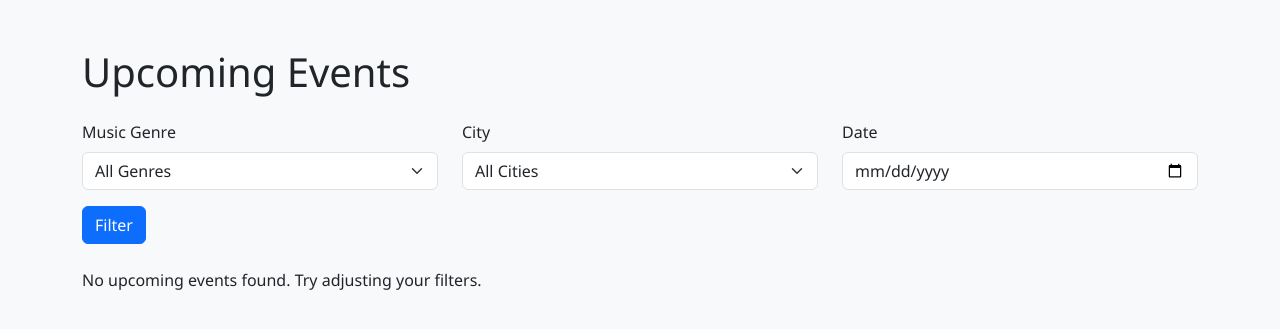
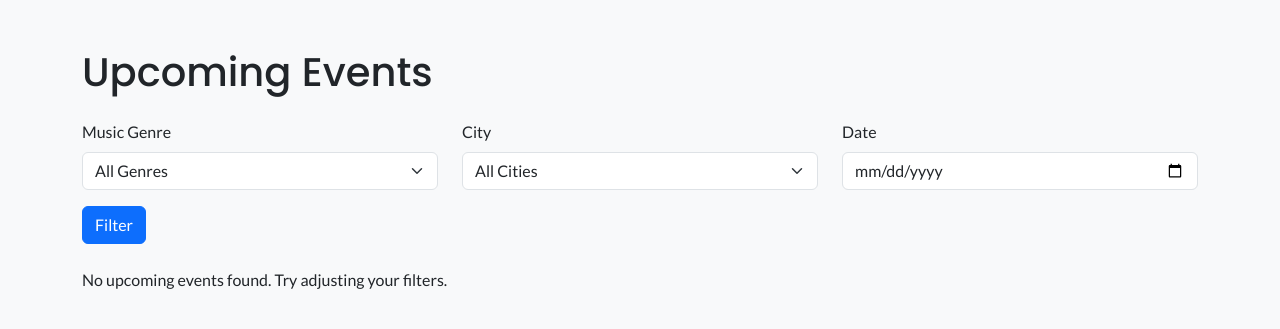
Before and after one commit to mahmudurmahid/individual-full-stack-project, a Django app: page /events/ in a window 1280 px wide. Shown: the top 329 px of the page. Run offline with Django 4.2, Linux system fonts and the light colour scheme; data that the repository does not hold is empty.

Commit message:
tester css file

```diff
--- a/static/css/style.css
+++ b/static/css/style.css
@@ -1,6 +1,21 @@
+/* Google fonts link */
+@import url("https://fonts.googleapis.com/css2?family=Lato:ital,wght@0,100;0,300;0,400;0,700;0,900;1,100;1,300;1,400;1,700;1,900&family=Poppins:ital,wght@0,100;0,200;0,300;0,400;0,500;0,600;0,700;0,800;0,900&display=swap");
+
+/* Global CSS */
+/* Font family */
+h1,
+h2,
+h3 {
+  font-family: "Poppins", sans-serif !important;
+}
+
+body,
+p {
+  font-family: "Lato", sans-serif;
+}
+
 body {
   background-color: #f8f9fa;
-  font-family: "Segoe UI", Tahoma, Geneva, Verdana, sans-serif;
 }
 .hero {
   background-image: url("https://source.unsplash.com/1600x900/?concert,music");
--- a/templates/book_event.html
+++ b/templates/book_event.html
@@ -10,7 +10,7 @@
     />
     <!-- Google Fonts -->
     <link
-      href="https://fonts.googleapis.com/css2?family=Handlee&display=swap"
+      href="https://fonts.googleapis.com/css2?family=Lato:ital,wght@0,100;0,300;0,400;0,700;0,900;1,100;1,300;1,400;1,700;1,900&family=Poppins:ital,wght@0,100;0,200;0,300;0,400;0,500;0,600;0,700;0,800;0,900;1,100;1,200;1,300;1,400;1,500;1,600;1,700;1,800;1,900&display=swap"
       rel="stylesheet"
     />
     <!-- Custom CSS -->
--- a/templates/booked_events.html
+++ b/templates/booked_events.html
@@ -10,7 +10,7 @@
     />
     <!-- Google Fonts -->
     <link
-      href="https://fonts.googleapis.com/css2?family=Handlee&display=swap"
+      href="https://fonts.googleapis.com/css2?family=Lato:ital,wght@0,100;0,300;0,400;0,700;0,900;1,100;1,300;1,400;1,700;1,900&family=Poppins:ital,wght@0,100;0,200;0,300;0,400;0,500;0,600;0,700;0,800;0,900;1,100;1,200;1,300;1,400;1,500;1,600;1,700;1,800;1,900&display=swap"
       rel="stylesheet"
     />
     <!-- Custom CSS -->
--- a/templates/booking_confirmed.html
+++ b/templates/booking_confirmed.html
@@ -10,7 +10,7 @@
     />
     <!-- Google Fonts -->
     <link
-      href="https://fonts.googleapis.com/css2?family=Handlee&display=swap"
+      href="https://fonts.googleapis.com/css2?family=Lato:ital,wght@0,100;0,300;0,400;0,700;0,900;1,100;1,300;1,400;1,700;1,900&family=Poppins:ital,wght@0,100;0,200;0,300;0,400;0,500;0,600;0,700;0,800;0,900;1,100;1,200;1,300;1,400;1,500;1,600;1,700;1,800;1,900&display=swap"
       rel="stylesheet"
     />
     <!-- Custom CSS -->
--- a/templates/create_event.html
+++ b/templates/create_event.html
@@ -10,7 +10,7 @@
     />
     <!-- Google Fonts -->
     <link
-      href="https://fonts.googleapis.com/css2?family=Handlee&display=swap"
+      href="https://fonts.googleapis.com/css2?family=Lato:ital,wght@0,100;0,300;0,400;0,700;0,900;1,100;1,300;1,400;1,700;1,900&family=Poppins:ital,wght@0,100;0,200;0,300;0,400;0,500;0,600;0,700;0,800;0,900;1,100;1,200;1,300;1,400;1,500;1,600;1,700;1,800;1,900&display=swap"
       rel="stylesheet"
     />
     <!-- Custom CSS -->
--- a/templates/event_list.html
+++ b/templates/event_list.html
@@ -9,9 +9,7 @@
       rel="stylesheet"
     />
     <!-- Google Fonts -->
-    <link
-      href="https://fonts.googleapis.com/css2?family=Handlee&display=swap"
-      rel="stylesheet">
+    <link href="https://fonts.googleapis.com/css2?family=Lato:ital,wght@0,100;0,300;0,400;0,700;0,900;1,100;1,300;1,400;1,700;1,900&family=Poppins:ital,wght@0,100;0,200;0,300;0,400;0,500;0,600;0,700;0,800;0,900;1,100;1,200;1,300;1,400;1,500;1,600;1,700;1,800;1,900&display=swap" rel="stylesheet">
       <!-- Custom CSS -->
     <link href="static/css/style.css" rel="stylesheet" />
   </head>
--- a/templates/index.html
+++ b/templates/index.html
@@ -11,7 +11,7 @@
     />
     <!-- Google Fonts -->
     <link
-      href="https://fonts.googleapis.com/css2?family=Handlee&display=swap"
+      href="https://fonts.googleapis.com/css2?family=Lato:ital,wght@0,100;0,300;0,400;0,700;0,900;1,100;1,300;1,400;1,700;1,900&family=Poppins:ital,wght@0,100;0,200;0,300;0,400;0,500;0,600;0,700;0,800;0,900;1,100;1,200;1,300;1,400;1,500;1,600;1,700;1,800;1,900&display=swap"
       rel="stylesheet"
     />
     <!-- Custom CSS -->
--- a/templates/login.html
+++ b/templates/login.html
@@ -10,7 +10,7 @@
     />
     <!-- Google Fonts -->
     <link
-      href="https://fonts.googleapis.com/css2?family=Handlee&display=swap"
+      href="https://fonts.googleapis.com/css2?family=Lato:ital,wght@0,100;0,300;0,400;0,700;0,900;1,100;1,300;1,400;1,700;1,900&family=Poppins:ital,wght@0,100;0,200;0,300;0,400;0,500;0,600;0,700;0,800;0,900;1,100;1,200;1,300;1,400;1,500;1,600;1,700;1,800;1,900&display=swap"
       rel="stylesheet"
     />
     <!-- Custom CSS -->
--- a/templates/register.html
+++ b/templates/register.html
@@ -11,7 +11,7 @@
     />
     <!-- Google Fonts -->
     <link
-      href="https://fonts.googleapis.com/css2?family=Handlee&display=swap"
+      href="https://fonts.googleapis.com/css2?family=Lato:ital,wght@0,100;0,300;0,400;0,700;0,900;1,100;1,300;1,400;1,700;1,900&family=Poppins:ital,wght@0,100;0,200;0,300;0,400;0,500;0,600;0,700;0,800;0,900;1,100;1,200;1,300;1,400;1,500;1,600;1,700;1,800;1,900&display=swap"
       rel="stylesheet"
     />
     <!-- Custom CSS -->
```
